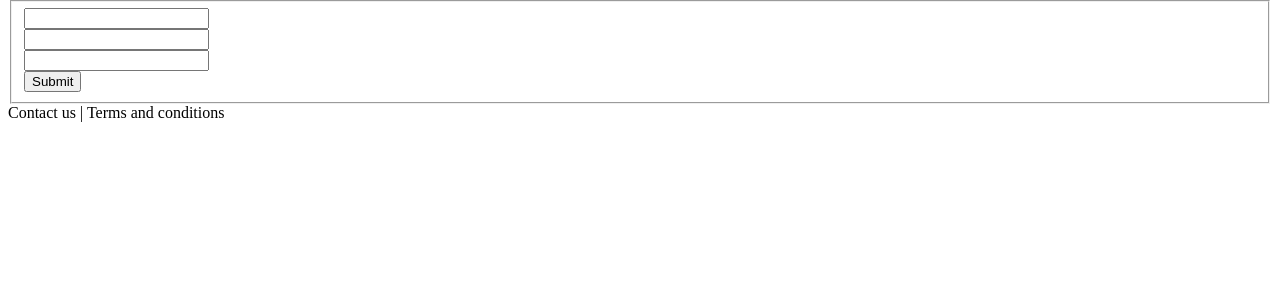
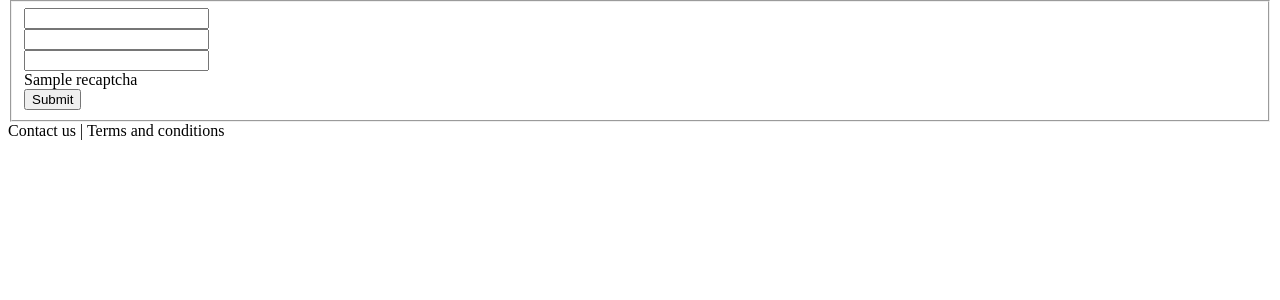
Before and after one commit to nbarr/bearfax, a Python web app: template application/templates/tryagain.html in a window 1280 px wide. Shown: the part 26-326 px from the top of the page. Run offline with Jinja, Linux system fonts and the light colour scheme; the template is opened without the code that fills it: most values are stand-ins (such as "Sample title", 1, 10 or a date in 2020); form fields are guessed from the names that the template uses; some libraries are stand-ins or nearby versions.

Commit message:
Added recaptcha to tryagain screen

```diff
--- a/application/templates/tryagain.html
+++ b/application/templates/tryagain.html
@@ -18,6 +18,13 @@
           {{ render_field(form.fax, class='form-control') }}
           {{ render_field(form.document_orig_name, class='form-control') }}
           {{ render_field(form.email, class='form-control') }}
+
+          <div class="form-group text-center recaptcha-row">
+          {%- if form.errors['g-recaptcha-response']  -%}
+          <label class="control-label error recaptcha-error">{{ '<br>'.join(form.errors['g-recaptcha-response']) }}</label>
+          {%- endif -%}
+          {{ recaptcha }}
+          </div>
 
           <div class="form-group text-center">
               {{ form.submit(class="btn btn-primary") }}
--- a/application/tryagain/views.py
+++ b/application/tryagain/views.py
@@ -5,6 +5,7 @@ from flask import abort, render_template
 from flask.views import MethodView
 from application.common.token_serialize import deserialize, serialize
 from application.config.messages import get_message
+from application.extensions import recaptcha
 from application.models import Task
 from application.database import session
 from application.tryagain.forms import TryAgainForm
@@ -40,7 +41,7 @@ class TryagainMethodView(MethodView):
 
         form = TryAgainForm()
 
-        if form.validate_on_submit():
+        if form.validate_on_submit() and recaptcha.verify():
             try:
                 task = session.query(Task).filter(Task.task_uid == data.get('task_uid', -1)).one()
 
@@ -64,4 +65,7 @@ class TryagainMethodView(MethodView):
             form.document_orig_name.data = task.document_orig_name
             form.email.data = task.user.email
 
+        if not request.form.get('g-recaptcha-response', '').strip():
+            form.errors['g-recaptcha-response'] = [get_message('RECAPTCHA_REQUIRED')]
+
         return render_template('tryagain.html', form=form, token=token, error=error)
```
